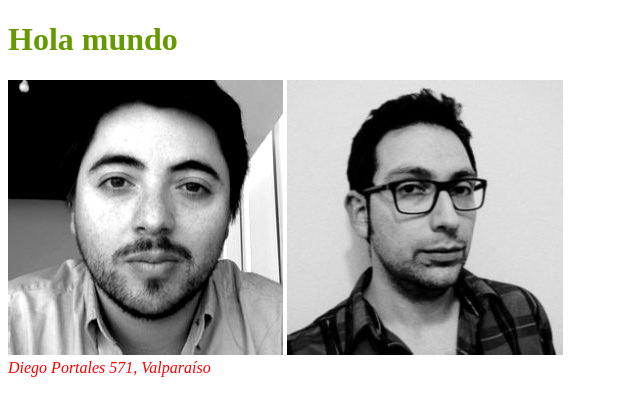
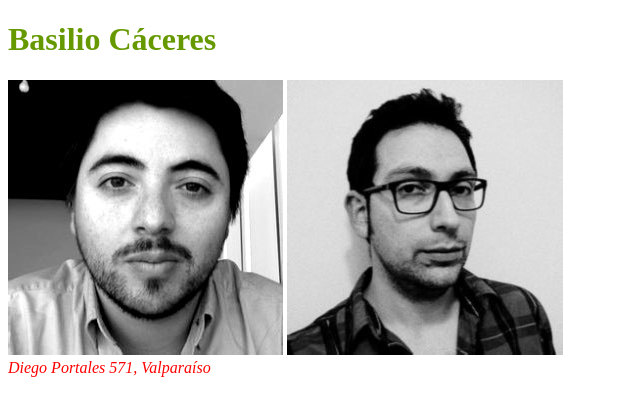
Before and after one commit to ead-codigo-2021/bitacora-basilio, a plain HTML site: page index.html in a window 1280 px wide. Shown: the whole page, without its empty margins (0-640 px from the left). Drawn offline with Linux system fonts and the light colour scheme.

Commit message:
Actualización título principal index

```diff
--- a/index.html
+++ b/index.html
@@ -9,7 +9,7 @@
 </head>
 <body>
     <header id="site-header" class="">
-        <h1>Hola mundo</h1>
+        <h1>Basilio Cáceres</h1>
     </header>
     <main>
         <img src="imagenes/basilio-caceres.jpg" alt="Foto de Basilio Cáceres">
```
